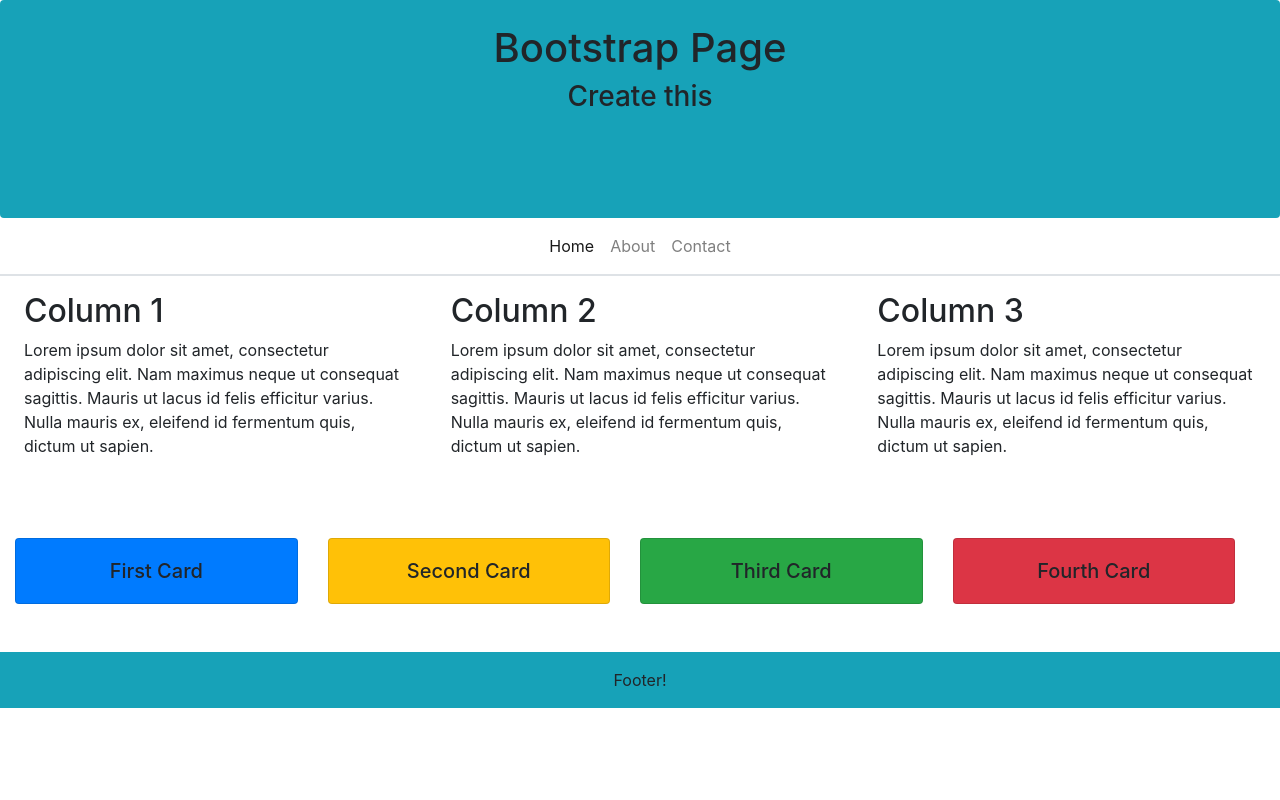
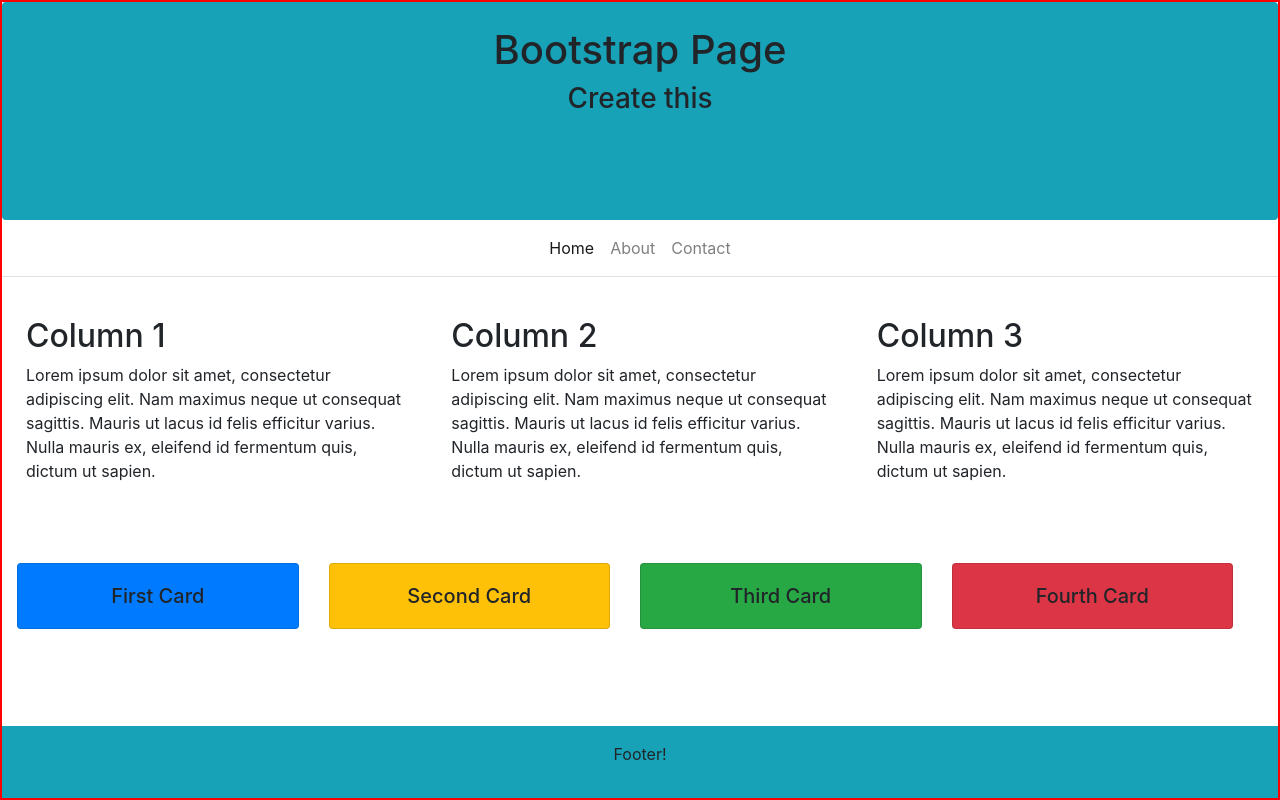
Before and after one commit to AJMcDee/BootstrapBasicPage, a plain HTML site: page index.html in a window 1280 px wide. Drawn offline with nearby package versions, Linux system fonts and the light colour scheme.

Commit message:
Add non-sticky bottom footer with flex

```diff
--- a/index.html
+++ b/index.html
@@ -33,7 +33,8 @@
     ></script>
   </head>
   <body>
-    <header>
+    <div class="min-vh-100 d-flex flex-wrap" style="border: 2px solid red">
+      <header class="container-fluid p-0 m-0">
         <!-- Header title and byline -->
         <div class="container-fluid rounded bg-info text-center p-4 pb-5">
           <h1>
@@ -60,7 +61,7 @@
 
       <main>
         <!-- 3-column body information  -->
-      <section class="container-fluid border-top">
+        <section class="container-fluid">
           <div class="row">
             <div class="col p-3 px-4">
               <h2>Column 1</h2>
@@ -113,8 +114,9 @@
       </main>
 
       <!-- Footer -->
-    <div class="container-fluid bg-info text-center py-3">
-      <footer>Footer!</footer>
+      <footer class="container-fluid bg-info text-center py-3 align-self-end">
+        <p>Footer!</p>
+      </footer>
     </div>
   </body>
 </html>
```
Lines whose indentation alone changed are shown as unchanged.
